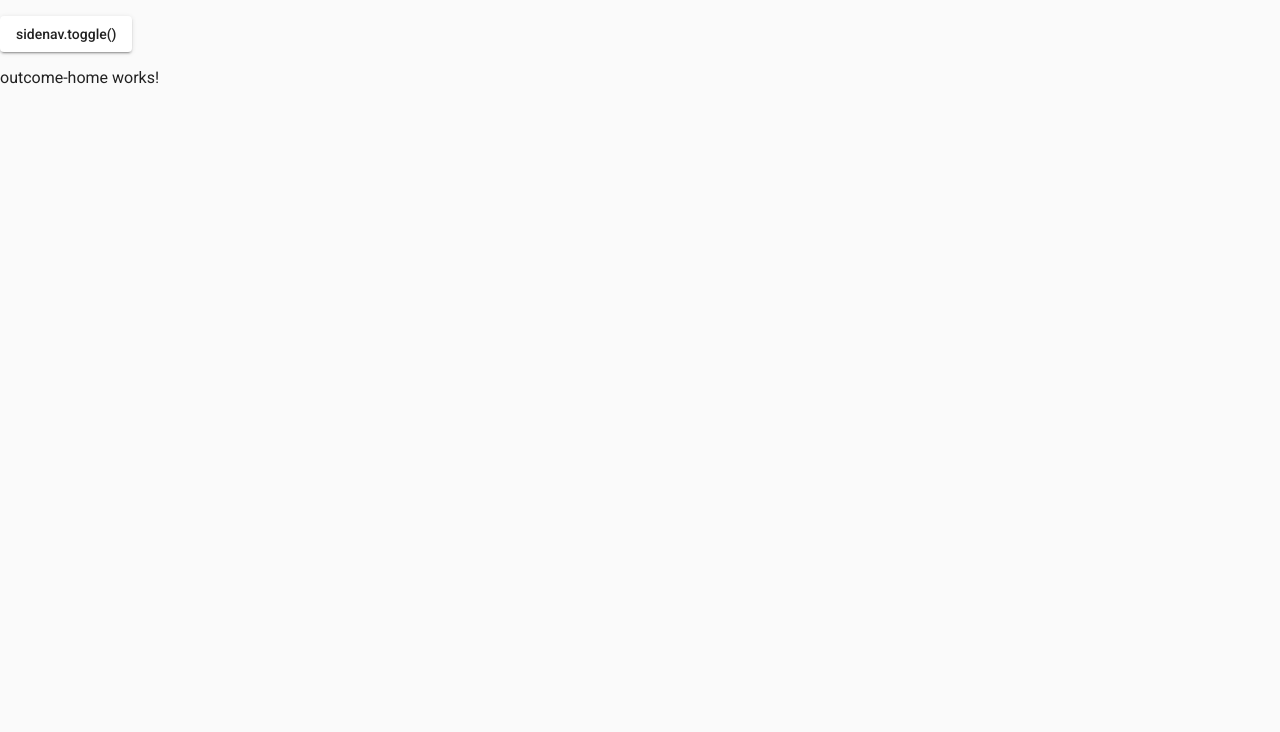
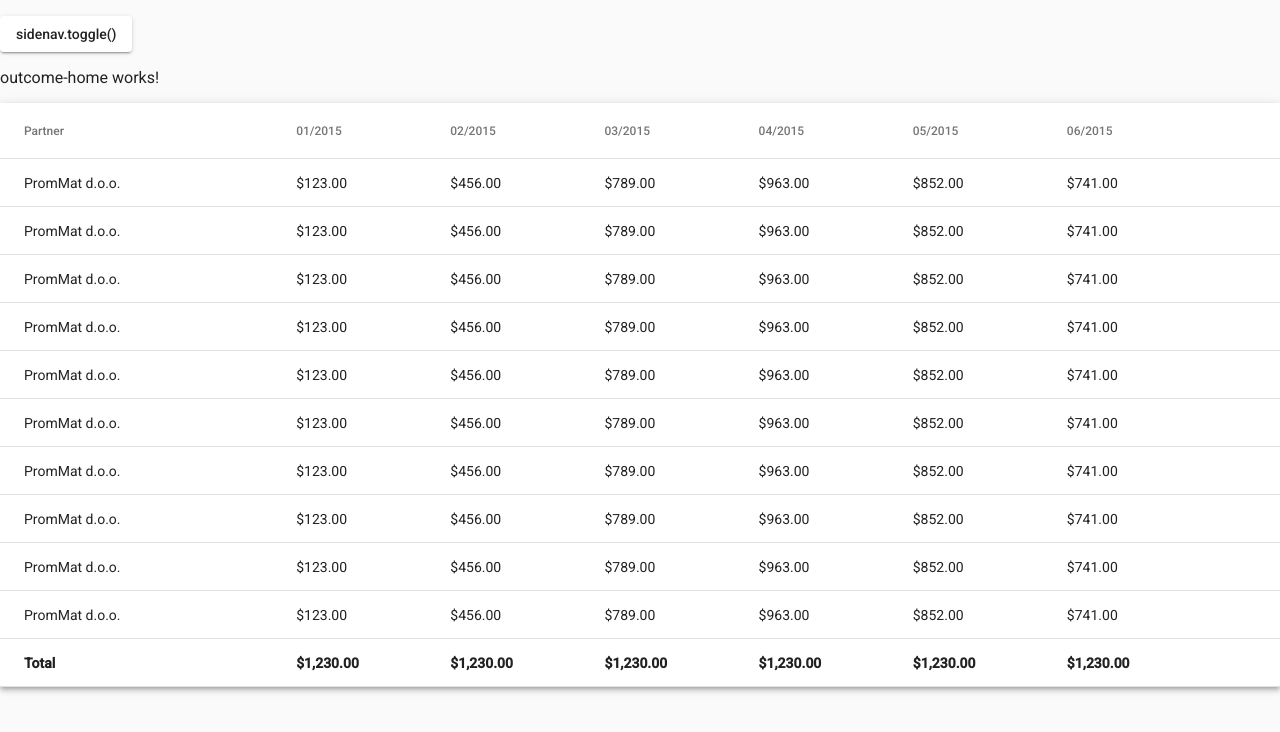
Before and after one commit to lux-coder/moneyFlow, an Angular app in the folder moneyFlowFrontend/: page /outcome in a window 1280 px wide. Shown: the top 732 px of the page. Built offline with nearby package versions, Linux system fonts and the light colour scheme.

Commit message:
table with currency and footer total

```diff
--- a/moneyFlowFrontend/src/app/outcome/outcome-home/outcome-home.component.html
+++ b/moneyFlowFrontend/src/app/outcome/outcome-home/outcome-home.component.html
@@ -1 +1,2 @@
 <p>outcome-home works!</p>
+<app-table></app-table>
--- /dev/null
+++ b/moneyFlowFrontend/src/app/outcome/table/table.component.css
@@ -0,0 +1,7 @@
+table{
+    width: 100%;
+}
+
+tr.mat-footer-row{
+    font-weight: bold;
+}
--- /dev/null
+++ b/moneyFlowFrontend/src/app/outcome/table/table.component.html
@@ -0,0 +1,51 @@
+<table mat-table [dataSource]="liabilites" class="mat-elevation-z4">
+
+    <ng-container matColumnDef="partner">
+        <th mat-header-cell *matHeaderCellDef>Partner</th>
+        <td mat-cell *matCellDef="let liability">{{liability.partner}}</td>
+        <td mat-footer-cell *matFooterCellDef>Total</td>
+    </ng-container>
+
+    <ng-container matColumnDef="jan">
+        <th mat-header-cell *matHeaderCellDef>01/2015</th>
+        <td mat-cell *matCellDef="let liability">{{liability.jan | currency}}</td>
+        <td mat-footer-cell *matFooterCellDef>{{getTotalCost() | currency}}</td>
+    </ng-container>
+
+    <ng-container matColumnDef="feb">
+        <th mat-header-cell *matHeaderCellDef>02/2015</th>
+        <td mat-cell *matCellDef="let liability">{{liability.feb | currency}}</td>
+        <td mat-footer-cell *matFooterCellDef>{{getTotalCost() | currency}}</td>
+    </ng-container>
+
+    <ng-container matColumnDef="mar">
+        <th mat-header-cell *matHeaderCellDef>03/2015</th>
+        <td mat-cell *matCellDef="let liability">{{liability.mar | currency}}</td>
+        <td mat-footer-cell *matFooterCellDef>{{getTotalCost() | currency}}</td>
+    </ng-container>
+
+    <ng-container matColumnDef="apr">
+        <th mat-header-cell *matHeaderCellDef>04/2015</th>
+        <td mat-cell *matCellDef="let liability">{{liability.apr | currency}}</td>
+        <td mat-footer-cell *matFooterCellDef>{{getTotalCost() | currency}}</td>
+    </ng-container>
+
+    <ng-container matColumnDef="may">
+        <th mat-header-cell *matHeaderCellDef>05/2015</th>
+        <td mat-cell *matCellDef="let liability">{{liability.may | currency}}</td>
+        <td mat-footer-cell *matFooterCellDef>{{getTotalCost() | currency}}</td>
+    </ng-container>
+
+    <ng-container matColumnDef="jun">
+        <th mat-header-cell *matHeaderCellDef>06/2015</th>
+        <td mat-cell *matCellDef="let liability">{{liability.jun | currency}}</td>
+        <td mat-footer-cell *matFooterCellDef>{{getTotalCost() | currency}}</td>
+    </ng-container>
+
+    <tr mat-header-row *matHeaderRowDef="displayedColumns"></tr>
+    <tr mat-row *matRowDef="let row; columns: displayedColumns;"></tr>
+    <tr mat-footer-row *matFooterRowDef="displayedColumns"></tr>
+
+
+
+</table>
--- /dev/null
+++ b/moneyFlowFrontend/src/app/outcome/table/table.component.ts
@@ -0,0 +1,43 @@
+import { Component, OnInit } from '@angular/core';
+
+export interface Liability{
+  partner: string;
+  jan: number;
+  feb: number;
+  mar: number;
+  apr: number;
+  may: number;
+  jun: number;
+}
+
+@Component({
+  selector: 'app-table',
+  templateUrl: './table.component.html',
+  styleUrls: ['./table.component.css']
+})
+export class TableComponent implements OnInit {
+
+  constructor() { }
+
+  ngOnInit(): void {
+  }
+
+  displayedColumns: string[] = ['partner', 'jan', 'feb', 'mar', 'apr', 'may', 'jun'];
+  liabilites: Liability[] = [
+    { partner: 'PromMat d.o.o.', jan: 123, feb: 456, mar: 789, apr: 963, may: 852, jun: 741 },
+    { partner: 'PromMat d.o.o.', jan: 123, feb: 456, mar: 789, apr: 963, may: 852, jun: 741 },
+    { partner: 'PromMat d.o.o.', jan: 123, feb: 456, mar: 789, apr: 963, may: 852, jun: 741 },
+    { partner: 'PromMat d.o.o.', jan: 123, feb: 456, mar: 789, apr: 963, may: 852, jun: 741 },
+    { partner: 'PromMat d.o.o.', jan: 123, feb: 456, mar: 789, apr: 963, may: 852, jun: 741 },
+    { partner: 'PromMat d.o.o.', jan: 123, feb: 456, mar: 789, apr: 963, may: 852, jun: 741 },
+    { partner: 'PromMat d.o.o.', jan: 123, feb: 456, mar: 789, apr: 963, may: 852, jun: 741 },
+    { partner: 'PromMat d.o.o.', jan: 123, feb: 456, mar: 789, apr: 963, may: 852, jun: 741 },
+    { partner: 'PromMat d.o.o.', jan: 123, feb: 456, mar: 789, apr: 963, may: 852, jun: 741 },
+    { partner: 'PromMat d.o.o.', jan: 123, feb: 456, mar: 789, apr: 963, may: 852, jun: 741 }
+  ];
+
+  getTotalCost() {
+    return this.liabilites.map(t => t.jan).reduce((acc, value) => acc + value);
+  }
+
+}
```
Also changed, not shown: moneyFlowFrontend/src/app/outcome/outcome.module.ts (+9 -2 lines), 1 other file (tests, documents, lock files or other folders).
